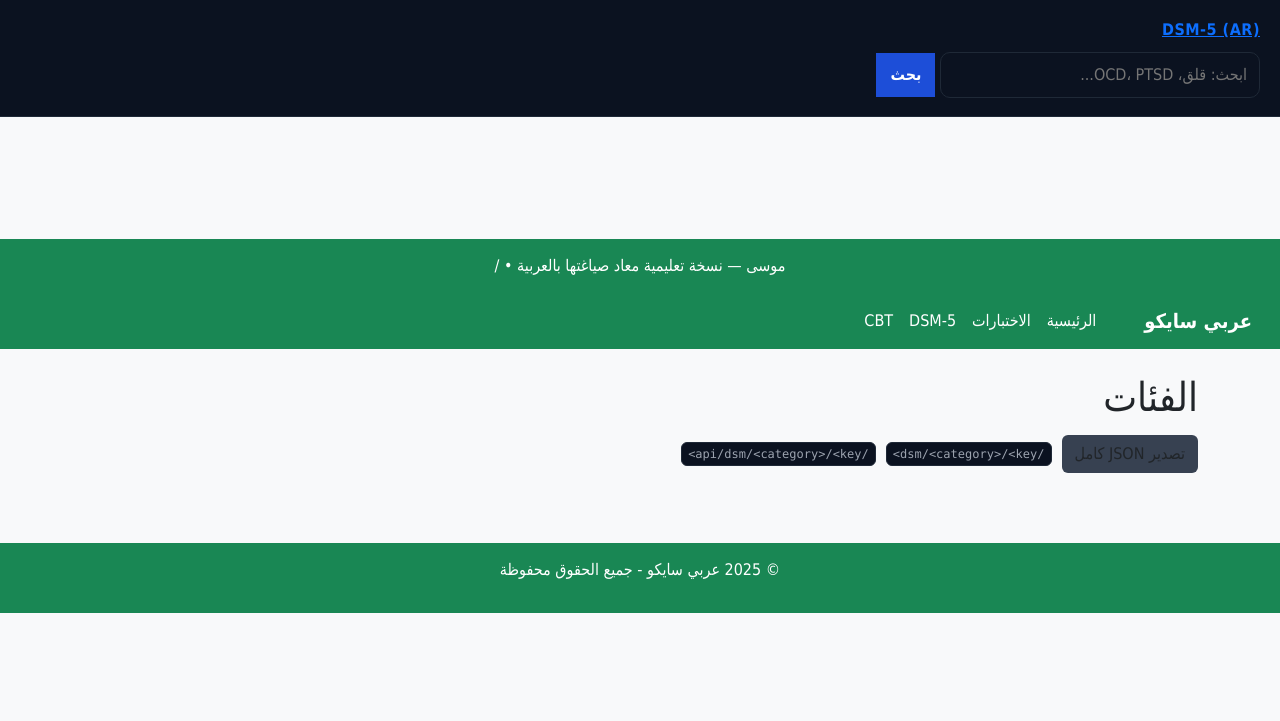
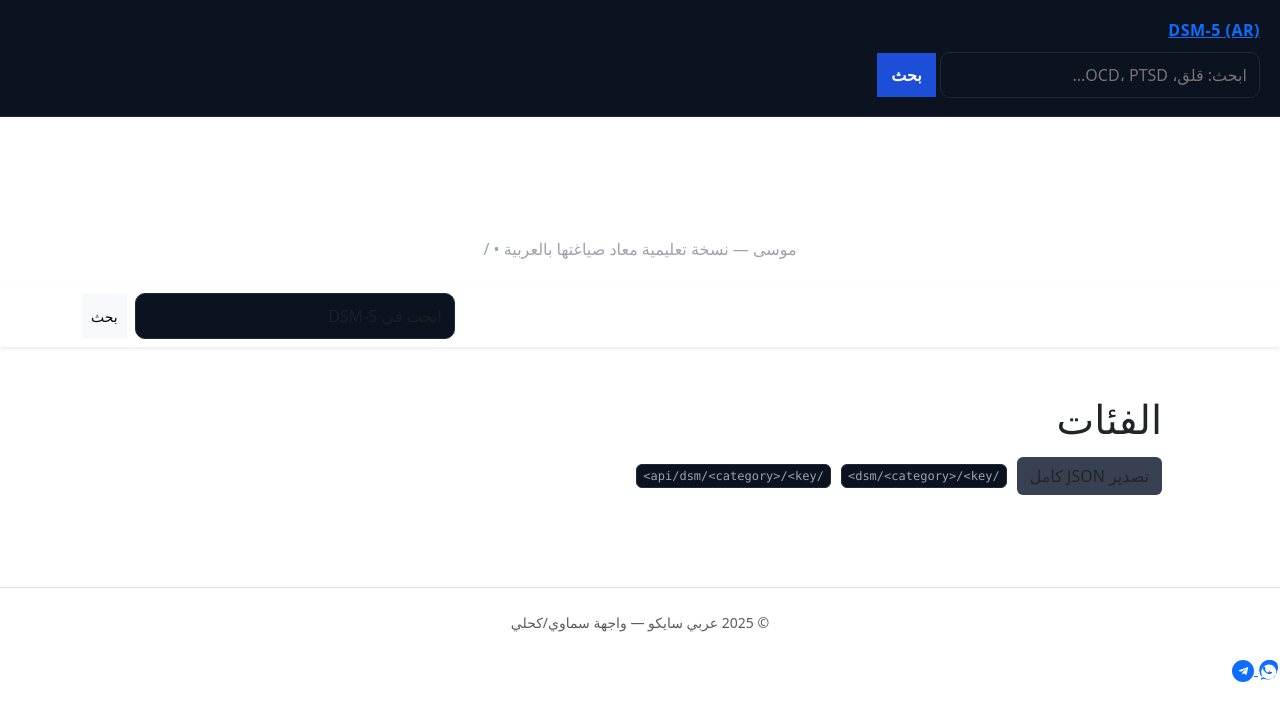
Before and after one commit to mhfh1414/arabi-psycho-site, a Flask app: page / in a window 1280 px wide. Shown: the top 721 px of the page. Run offline with Flask 3, Linux system fonts and the light colour scheme; some libraries are stand-ins or nearby versions.

Commit message:
Update base.html

```diff
--- a/templates/base.html
+++ b/templates/base.html
@@ -1,56 +1,64 @@
-<!DOCTYPE html>
+<!doctype html>
 <html lang="ar" dir="rtl">
 <head>
-    <meta charset="UTF-8">
-    <meta name="viewport" content="width=device-width, initial-scale=1.0">
-    <title>{% block title %}عربي سايكو{% endblock %}</title>
-    <!-- Bootstrap -->
-    <link href="https://cdn.jsdelivr.net/npm/bootstrap@5.3.0/dist/css/bootstrap.min.css" rel="stylesheet">
-    <style>
-        body {
-            background-color: #f8f9fa;
-            font-family: "Tahoma", sans-serif;
-        }
-        nav {
-            background-color: #198754;
-        }
-        nav a {
-            color: #fff !important;
-            font-weight: bold;
-        }
-        footer {
-            margin-top: 50px;
-            padding: 15px;
-            background: #198754;
-            color: #fff;
-            text-align: center;
-        }
-    </style>
+  <meta charset="utf-8" />
+  <meta name="viewport" content="width=device-width, initial-scale=1" />
+  <title>{{ title or "عربي سايكو" }}</title>
+
+  <!-- Bootstrap RTL -->
+  <link href="https://cdn.jsdelivr.net/npm/bootstrap@5.3.3/dist/css/bootstrap.rtl.min.css" rel="stylesheet">
+
+  <!-- خط عربي -->
+  <link href="https://fonts.googleapis.com/css2?family=Tajawal:wght@400;600;700&display=swap" rel="stylesheet">
+
+  <!-- نمط الموقع -->
+  <link rel="stylesheet" href="{{ url_for('static', filename='styles.css') }}">
 </head>
-<body>
-    <!-- Navbar -->
-    <nav class="navbar navbar-expand-lg navbar-dark">
-        <div class="container-fluid">
-            <a class="navbar-brand" href="/">عربي سايكو</a>
-            <div class="collapse navbar-collapse">
-                <ul class="navbar-nav ms-auto">
-                    <li class="nav-item"><a class="nav-link" href="/">الرئيسية</a></li>
-                    <li class="nav-item"><a class="nav-link" href="/tests">الاختبارات</a></li>
-                    <li class="nav-item"><a class="nav-link" href="/dsm">DSM-5</a></li>
-                    <li class="nav-item"><a class="nav-link" href="/cbt">CBT</a></li>
+<body class="bg-app">
+
+  <nav class="navbar navbar-expand-lg navbar-dark shadow-sm nav-app">
+    <div class="container">
+      <a class="navbar-brand fw-bold" href="{{ url_for('home') }}">عربي سايكو</a>
+      <button class="navbar-toggler" type="button" data-bs-toggle="collapse" data-bs-target="#mainNav">
+        <span class="navbar-toggler-icon"></span>
+      </button>
+      <div id="mainNav" class="collapse navbar-collapse">
+        <ul class="navbar-nav me-auto mb-2 mb-lg-0">
+          <li class="nav-item"><a class="nav-link{% if active=='home' %} active{% endif %}" href="{{ url_for('home') }}">الرئيسية</a></li>
+          <li class="nav-item"><a class="nav-link{% if active=='dsm' %} active{% endif %}" href="{{ url_for('dsm_index') }}">DSM-5</a></li>
         </ul>
+        <form class="d-flex" role="search" action="{{ url_for('dsm_search') }}" method="get">
+          <input class="form-control me-2" type="search" name="q" placeholder="ابحث في DSM-5" value="{{ request.args.get('q','') }}">
+          <button class="btn btn-light btn-sm" type="submit">بحث</button>
+        </form>
       </div>
     </div>
   </nav>
 
-    <!-- Main Content -->
-    <div class="container mt-4">
+  <main class="py-4">
+    <div class="container">
       {% block content %}{% endblock %}
     </div>
+  </main>
 
-    <!-- Footer -->
-    <footer>
-        <p>© 2025 عربي سايكو - جميع الحقوق محفوظة</p>
+  <footer class="py-4 bg-white border-top mt-5">
+    <div class="container text-center small text-muted">
+      © 2025 عربي سايكو — واجهة سماوي/كحلي
+    </div>
   </footer>
+
+  <!-- أزرار واتساب/تلغرام ثابتة -->
+  <div class="fab-wrap">
+    <a class="fab fab-wa" href="https://wa.me/0000000000" target="_blank" aria-label="WhatsApp" rel="noopener">
+      <!-- أيقونة واتساب SVG -->
+      <svg viewBox="0 0 32 32" width="22" height="22" aria-hidden="true"><path fill="currentColor" d="M19.1 17.6c-.3-.2-1.9-.9-2.2-1s-.5-.2-.8.2-1 1-1.2 1.2-.4.2-.7.1a7.6 7.6 0 0 1-2.3-1.4 8.6 8.6 0 0 1-1.6-2c-.2-.3 0-.5.1-.6l.4-.5.2-.4c.1-.1 0-.3 0-.4s-.8-2-1.1-2.7-.6-.6-.8-.6h-.6c-.2 0-.5.1-.7.3l-.2.3c-.2.3-.6.8-.6 1.8s.6 2.1.7 2.2a13.8 13.8 0 0 0 5 5c.7.4 2.6 1 3.6 1.3a8.7 8.7 0 0 0 1.6.1c.5-.1 1.9-.8 2.2-1.5s.3-1.3.2-1.5-.2-.2-.5-.4Z"/><path fill="currentColor" d="M27.5 4.5A14 14 0 0 0 5.6 24.4L4 28.7l4.5-1.5A14 14 0 0 0 28 16a13.9 13.9 0 0 0-.5-11.5Zm-2.4 17.7A11 11 0 0 1 8.4 25l-.7.2-2.6.9.9-2.5.2-.6a11 11 0 1 1 19 0Z"/></svg>
+    </a>
+    <a class="fab fab-tg" href="https://t.me/username" target="_blank" aria-label="Telegram" rel="noopener">
+      <!-- أيقونة تلغرام SVG -->
+      <svg viewBox="0 0 240 240" width="22" height="22" aria-hidden="true"><path fill="currentColor" d="M120 0a120 120 0 1 0 0 240 120 120 0 0 0 0-240Zm58 73-18 86c-1 4-4 5-8 3l-23-17-11 10c-1 2-3 3-6 3l2-24 44-40c2-2 0-3-3-1l-55 35-24-8c-5-2-5-6 1-8l96-37c4-2 8 1 5 8Z"/></svg>
+    </a>
+  </div>
+
+  <script src="https://cdn.jsdelivr.net/npm/bootstrap@5.3.3/dist/js/bootstrap.bundle.min.js"></script>
 </body>
 </html>
```
Lines whose indentation alone changed are shown as unchanged.
